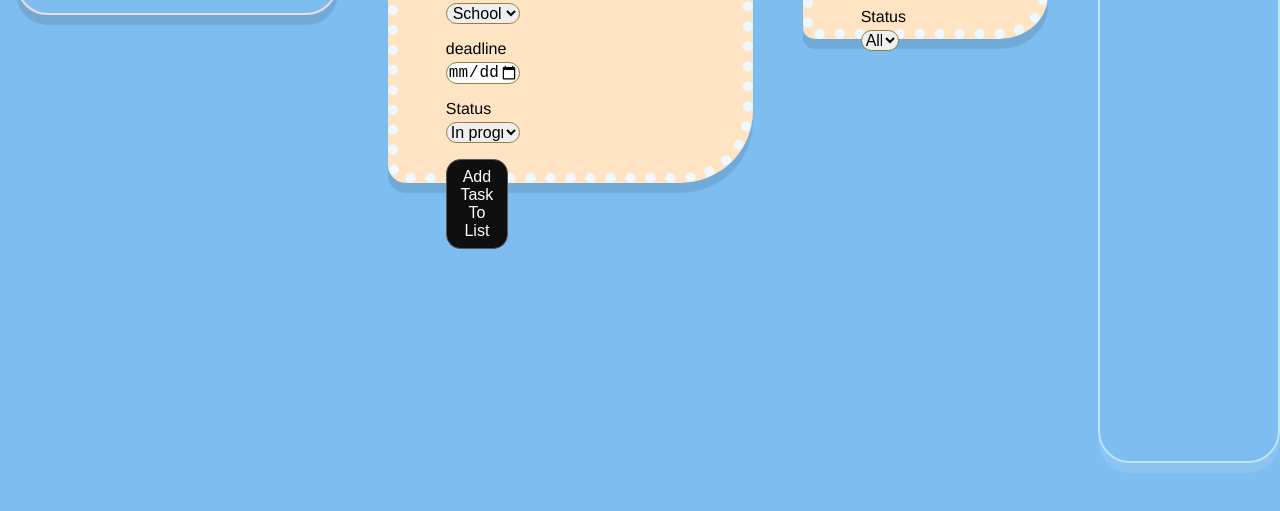
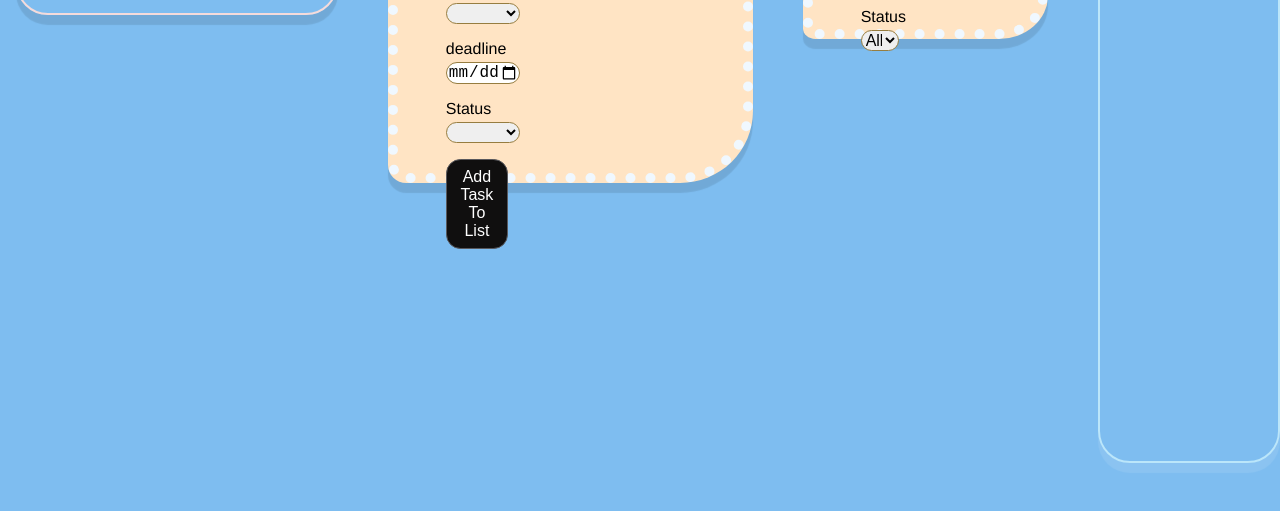
Before and after one commit to IMNUF/Task_Management_App, a plain HTML site: page index.html in a window 1280 px wide. Shown: the part 257-768 px from the top of the page. Drawn offline with Linux system fonts and the light colour scheme.

Commit message:
Add hidden options to category and status selects

```diff
--- a/index.html
+++ b/index.html
@@ -21,6 +21,7 @@
             <div class="field-container">
                 <label for="inputCategory">Category</label>
                 <select id="inputCategory">
+                    <option aria-hidden="true"></option>
                     <option value="School">School</option>
                     <option value="Family">Family</option>
                     <option value="Work">Work</option>
@@ -36,6 +37,7 @@
             <div class="field-container">
                 <label for="status">Status</label>
                 <select id="inputStatus">
+                    <option aria-hidden="true"></option>
                     <option value="In Progress">In progress</option>
                     <option value="Completed">Completed</option>
                 </select>
```
